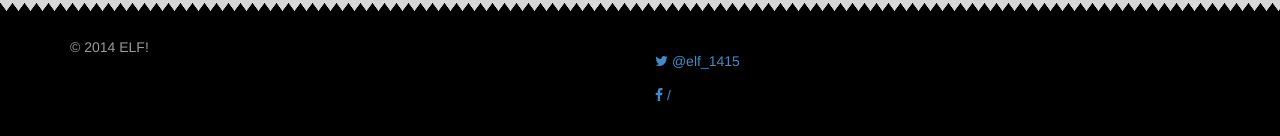
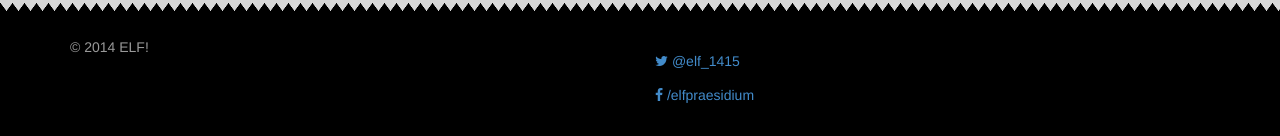
Before and after one commit to vierbergenlars/elf, a PHP site: page / in a window 1280 px wide. Shown: the part 3100-3236 px from the top of the page. Run offline with PHP 8.4, Linux system fonts and the light colour scheme; some libraries are stand-ins or nearby versions.

Commit message:
Add facebook page link

```diff
--- a/generator/defaults.php
+++ b/generator/defaults.php
@@ -3,7 +3,7 @@
 return array(
 		'meta'=> array(
 				'fb_admins'=>'100003609170934',
-				'fb_account'=>'',
+				'fb_account'=>'elfpraesidium',
 				'twitter_account'=>'elf_1415',
 				'root_url'=>'http://vierbergenlars.github.io/turbo-octo-sansa/',
 		),
--- a/index.html
+++ b/index.html
@@ -358,7 +358,7 @@ Lotte &amp; Pieter</p>								</div>
 				<div class="col-xs-6">&copy; 2014 ELF!</div>
 				<div class="col-xs-6">
 					<p><a href="https://twitter.com/elf_1415"><i class="fa fa-twitter"></i> @elf_1415</a></p>
-					<p><a href="https://facebook.com/"><i class="fa fa-facebook"></i> /</a></p>
+					<p><a href="https://facebook.com/elfpraesidium"><i class="fa fa-facebook"></i> /elfpraesidium</a></p>
 				</div>
 			</div>
 		</div>
```
